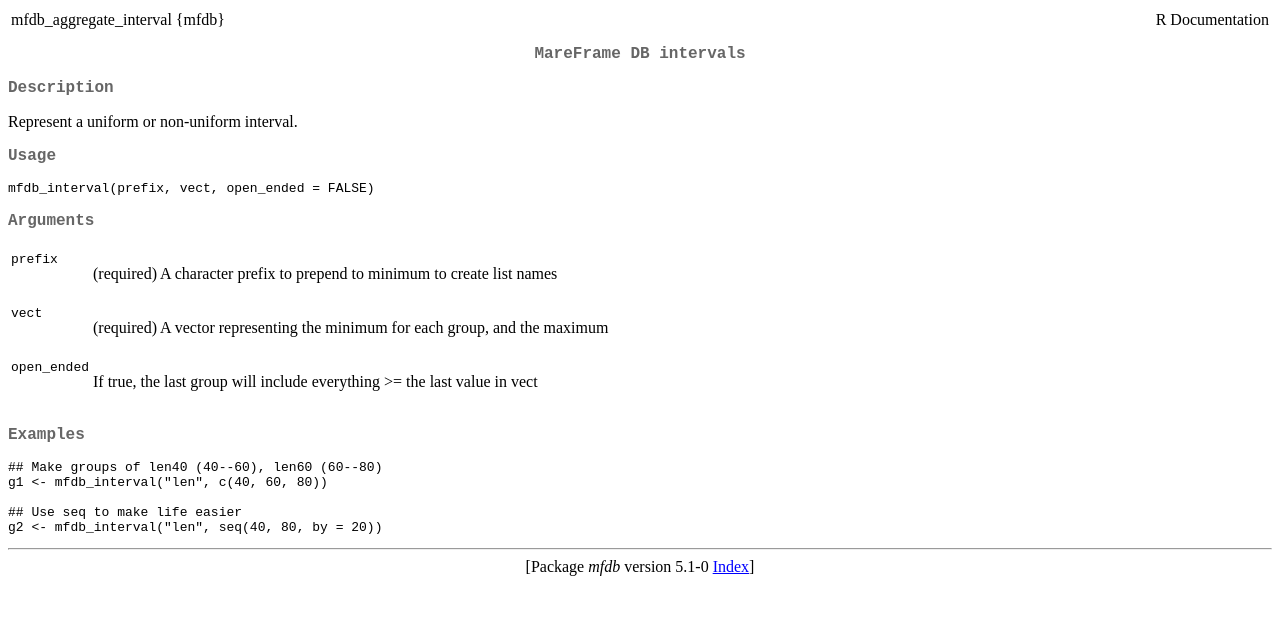
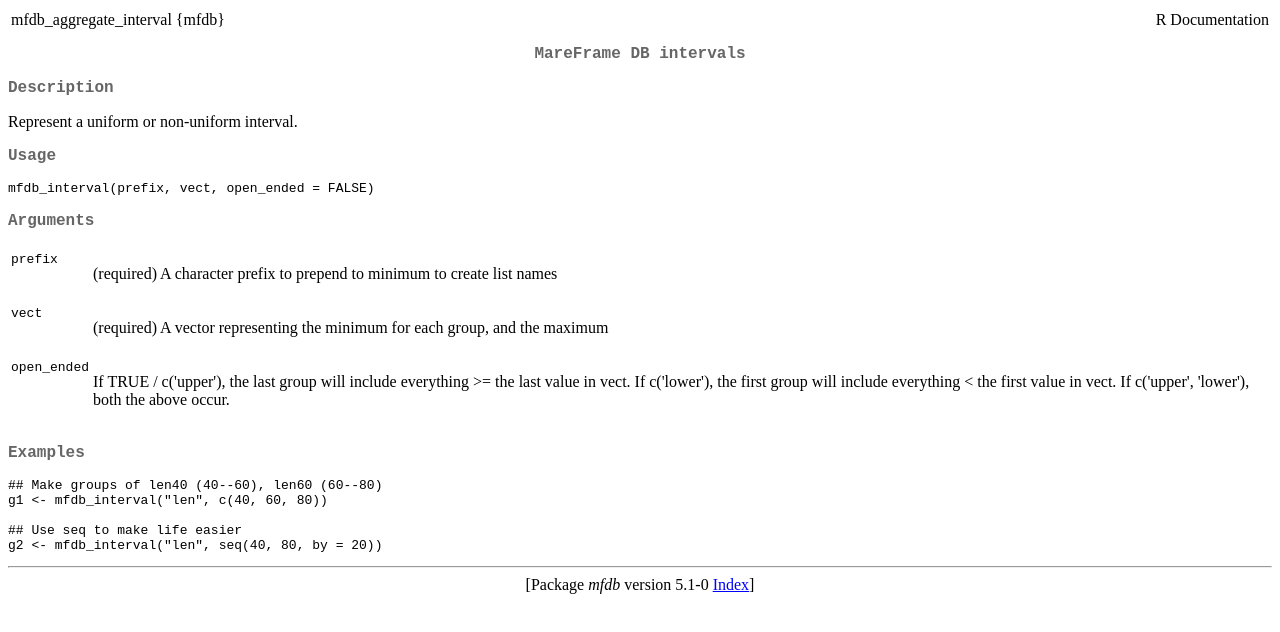
Before and after one commit to mareframe/mareframe.github.io, a plain HTML site: page packages/mfdb/5.x/html/mfdb_aggregate_interval.html in a window 1280 px wide. Drawn offline with Linux system fonts and the light colour scheme.

Commit message:
Update documentation, mfdb revision 1a3a1996abaed99a5d1bff0d4c07b2210b862a20

```diff
--- a/packages/mfdb/5.x/html/mfdb_aggregate_interval.html
+++ b/packages/mfdb/5.x/html/mfdb_aggregate_interval.html
@@ -38,7 +38,9 @@ mfdb_interval(prefix, vect, open_ended = FALSE)
 <tr valign="top"><td><code>open_ended</code></td>
 <td>
 
-<p>If true, the last group will include everything &gt;= the last value in vect
+<p>If TRUE / c('upper'), the last group will include everything &gt;= the last value in vect.
+If c('lower'), the first group will include everything &lt; the first value in vect.
+If c('upper', 'lower'), both the above occur.
 </p>
 </td></tr>
 </table>
```
Also changed, not shown: packages/mfdb/5.x/html/mfdb_aggregate_step_interval.html (+3 -1 lines).
